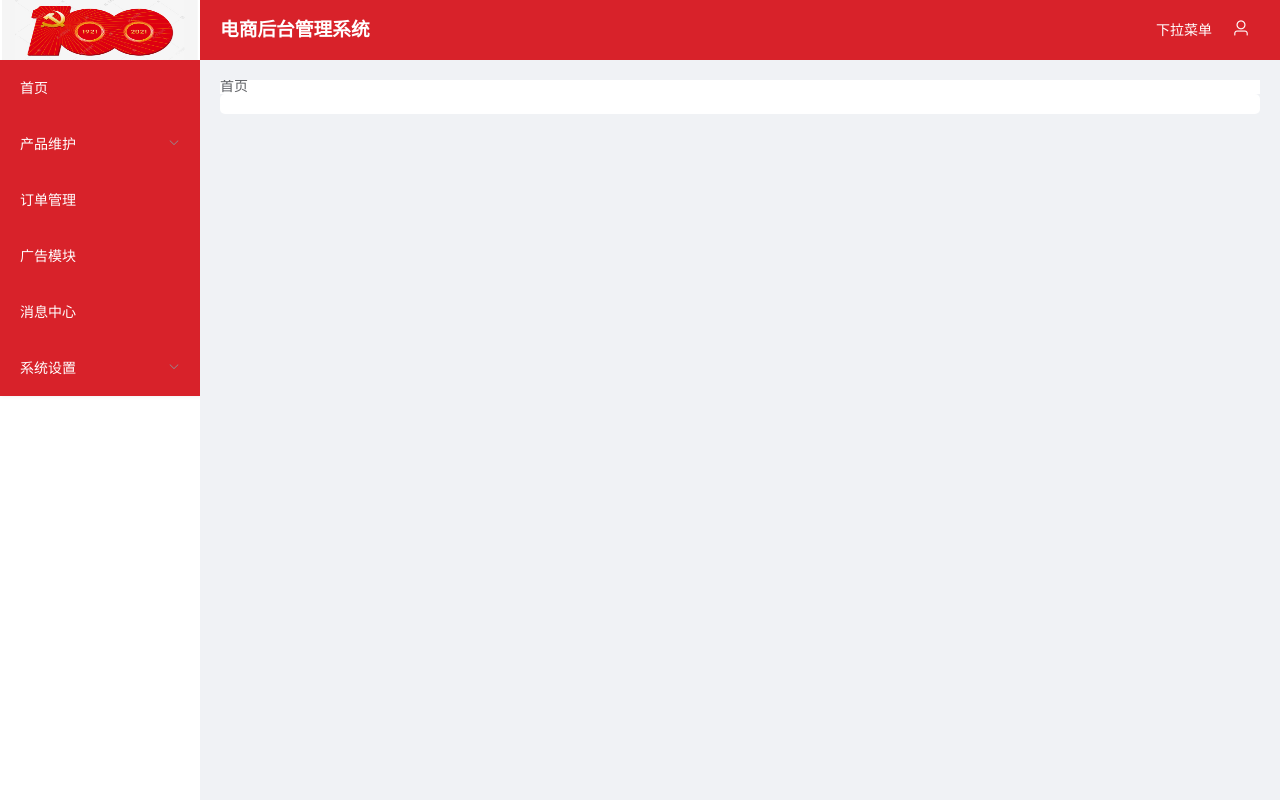
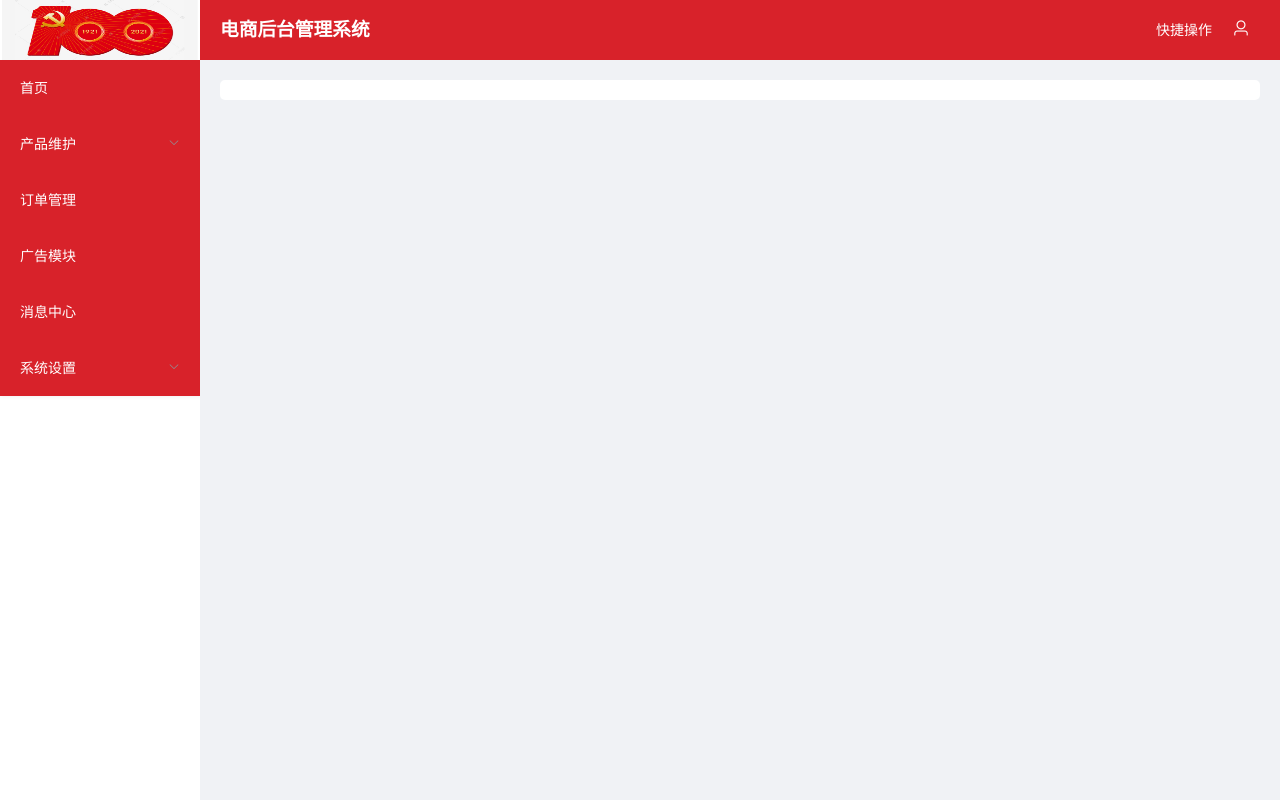
Before and after one commit to atao89/vue2-pro, a Vue app: page /login in a window 1280 px wide. Built offline with nearby package versions, Linux system fonts and the light colour scheme.

Commit message:
面包屑调整

```diff
--- a/src/components/breadcrumb/index.js
+++ b/src/components/breadcrumb/index.js
@@ -4,34 +4,56 @@
  * @Author: 周涛
  * @Date: 2021-08-23 15:33:47
  * @LastEditors: 周涛
- * @LastEditTime: 2021-08-23 17:00:50
+ * @LastEditTime: 2021-08-24 23:45:52
  */
 import './breadcrumb.scss'
+import menuConfig from '@/config/DynamicRoutes'
 export default {
     name: 'headers',
     data() {
-        return {}
+        return {
+            menuConfig,
+            levelList: null,
+        }
+    },
+    created() {
+        this.getBreadList();
     },
     watch: {
         $route() {
-            this.getBreadcrumb();
+            this.getBreadList();
         }
     },
-    created() {
-        this.getBreadcrumb();
-    },
     methods: {
-        getBreadcrumb() {
-            // console.log(this.$route)
-            // let matched = this.$route.matched.filter(item=>item.name);
+        getBreadList() {
+            let matched = this.$route.matched.filter(item => item.name); // $route.matched 将会是一个包含从上到下的所有对象 (副本)。
+            const first = matched[0];
+            if (first && first.name !== 'Home') {
+                matched = [{ path: '/home', meta: { title: '首页' } }].concat(matched);
+            }
+            this.levelList = matched;
         },
-        // renderBreadcrumb(menus) {
-        //     return menus.map(menu => {
-        //         return (
-        //             <el-breadcrumb-item>活动详情</el-breadcrumb-item>
-        //         )
-        //     })
-        // },
+        renderBreadcrumb(menus) {
+            // console.log('menus', menus)
+            if (menus && menus.length) {
+                return menus.map(menu => {
+                    if (menu.redirect && menu.redirect == 'home' || menu.path == '/home') {
+                        return (
+                            <el-breadcrumb-item to={{ path: '/home' }}>
+                                {menu.meta.title}
+                            </el-breadcrumb-item>
+                        )
+                    } else {
+                        return (
+                            <el-breadcrumb-item>
+                                {menu.meta.title}
+                            </el-breadcrumb-item>
+                        )
+                    }
+
+                })
+            }
+        },
     },
 
     render() {
@@ -42,8 +64,7 @@ export default {
                     backgroundColor: '#fff'
                 }}>
                 <el-breadcrumb separator-class="el-icon-arrow-right">
-                    <el-breadcrumb-item to={{ path: '/' }}>首页</el-breadcrumb-item>
-                    {/* {this.renderBreadcrumb()} */}
+                    {this.renderBreadcrumb(this.levelList)}
                 </el-breadcrumb>
             </div >
         )
--- a/src/components/headers/index.js
+++ b/src/components/headers/index.js
@@ -4,7 +4,7 @@
  * @Author: 周涛
  * @Date: 2021-08-18 16:06:20
  * @LastEditors: 周涛
- * @LastEditTime: 2021-08-19 18:16:12
+ * @LastEditTime: 2021-08-24 23:47:26
  */
 import { mapGetters } from 'vuex'
 // import menuConfig from '@/config/DynamicRoutes'
@@ -75,7 +75,7 @@ export default {
           <div>
             <el-dropdown class="dropdown" oncommand={this.handleCommand} placement={'bottom-start'}>
               <span class="el-dropdown-link">
-                下拉菜单
+                快捷操作
               </span>
               <el-dropdown-menu slot="dropdown">
                 <el-dropdown-item divided command={'news'}>消息中心</el-dropdown-item>
--- a/src/components/sider/index.js
+++ b/src/components/sider/index.js
@@ -4,7 +4,7 @@
  * @Author: 周涛
  * @Date: 2021-08-16 18:53:16
  * @LastEditors: 周涛
- * @LastEditTime: 2021-08-23 17:32:49
+ * @LastEditTime: 2021-08-24 23:32:04
  */
 import { mapGetters } from 'vuex'
 import menuConfig from '@/config/DynamicRoutes'
@@ -20,9 +20,9 @@ export default {
   computed: {
     ...mapGetters(['getMenuCollapse', 'getMenuStyle', 'getCurrentMenuStyle'])
   },
-  created () {
-    this.defaultActive = this.$route.path;
-  },
+  // created () {
+  //   this.defaultActive = this.$route.path;
+  // },
   methods: {
     handleOpen (key, keyPath) {
       // console.log(key, keyPath)
@@ -66,7 +66,7 @@ export default {
           backgroundColor: this.getMenuStyle.backgroundColor
         }}>
         <el-menu
-          default-active={this.defaultActive}
+          default-active={this.$route.path}
           class={[
             'el-menu-vertical-demo',
             this.getCurrentMenuStyle === 'light' ? 'menu-light' : 'menu-dark'
--- a/src/config/DynamicRoutes.js
+++ b/src/config/DynamicRoutes.js
@@ -4,7 +4,7 @@
  * @Author: 周涛
  * @Date: 2021-07-15 23:21:11
  * @LastEditors: 周涛
- * @LastEditTime: 2021-08-23 17:49:02
+ * @LastEditTime: 2021-08-25 00:33:52
  */
 export default [
   {
--- a/src/layout/home.vue
+++ b/src/layout/home.vue
@@ -4,7 +4,7 @@
  * @Author: 周涛
  * @Date: 2021-08-16 17:56:46
  * @LastEditors: 周涛
- * @LastEditTime: 2021-08-19 18:19:52
+ * @LastEditTime: 2021-08-24 23:37:01
 -->
 <template>
   <el-container class="container">
--- a/src/router/home/index.js
+++ b/src/router/home/index.js
@@ -4,11 +4,12 @@
  * @Author: 周涛
  * @Date: 2021-07-15 00:30:26
  * @LastEditors: 周涛
- * @LastEditTime: 2021-08-23 17:33:05
+ * @LastEditTime: 2021-08-24 23:34:14
  */
 export default [
   {
     path: '/',
+    name: 'Home',
     redirect: '/home',
   },
   {
--- a/src/router/index.js
+++ b/src/router/index.js
@@ -4,7 +4,7 @@
  * @Author: 周涛
  * @Date: 2021-07-12 23:15:09
  * @LastEditors: 周涛
- * @LastEditTime: 2021-08-19 18:13:38
+ * @LastEditTime: 2021-08-25 00:12:25
  */
 import Vue from 'vue'
 import Router from 'vue-router'
--- a/src/views/setting/index.vue
+++ b/src/views/setting/index.vue
@@ -4,7 +4,7 @@
  * @Author: 周涛
  * @Date: 2021-07-20 09:56:59
  * @LastEditors: 周涛
- * @LastEditTime: 2021-08-23 17:44:44
+ * @LastEditTime: 2021-08-25 00:30:53
 -->
 <template>
   <div class="setting">
@@ -16,7 +16,3 @@ export default {
   name: "Setting",
 };
 </script>
-<style lang="scss" scoped>
-.setting {
-}
-</style>
```
Also changed, not shown: src/router/product/index.js (+7 -2 lines), src/router/setting/index.js (+7 -2 lines), src/views/product/index.vue (+4 -15 lines), src/router/order/index.js (renamed from src/router/order/inde.js).
